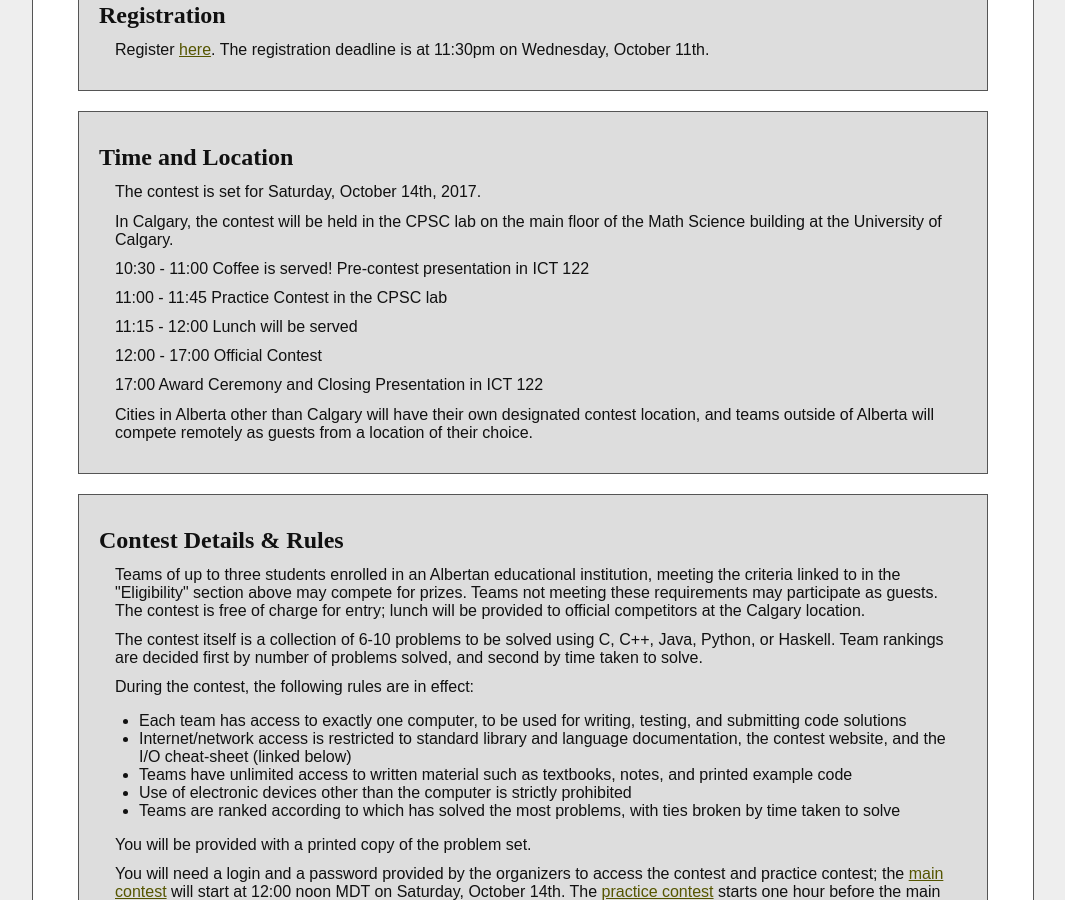
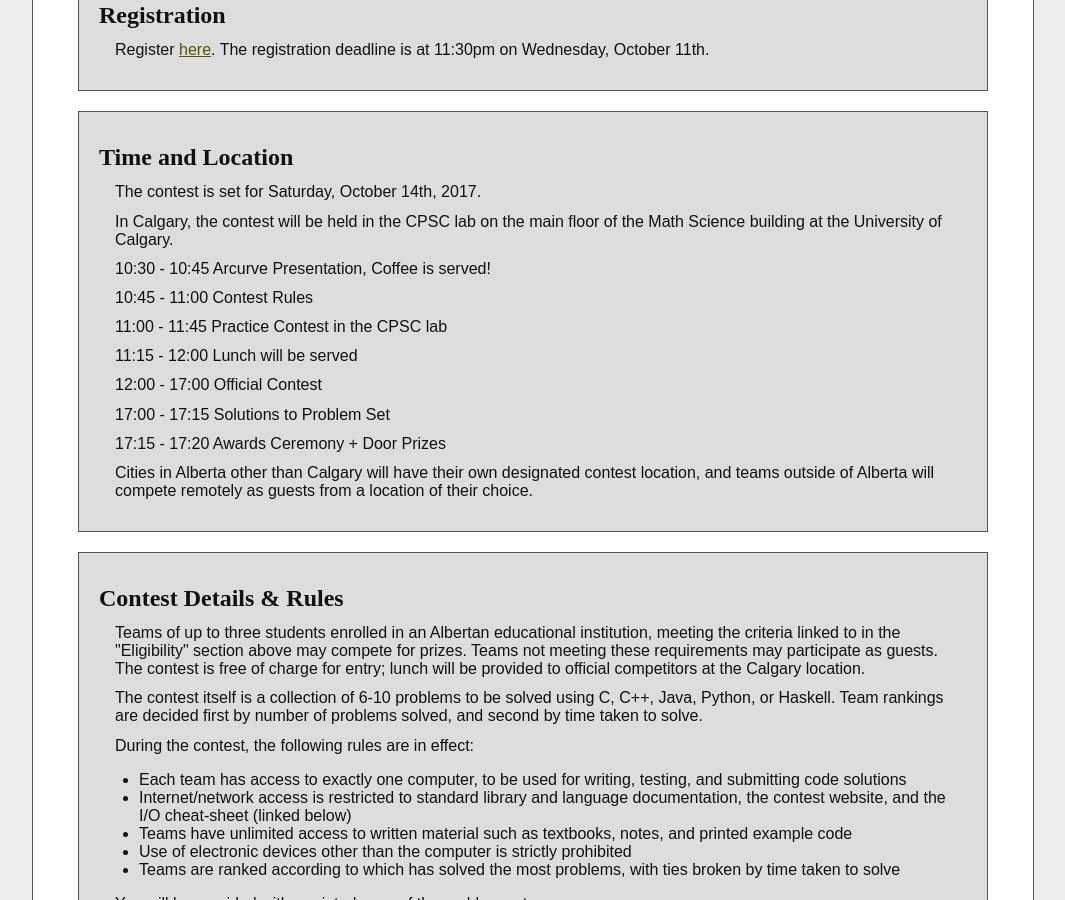
Before and after one commit to ProblemSolvingClub/psc-website, a Jekyll site: the page contests/acpc/2017/index.html, which Jekyll copies as it is, in a window 1280 px wide and 900 px high, scrolled down 1044 px. Shown: the whole window, without its empty margins (107-1172 px from the left). Built offline with Jekyll 4.4.1, drawn with Linux system fonts in a browser that asks for light colours; some web fonts are replaced.

Commit message:
update acpc info, ict 121

```diff
--- a/contests/acpc/2017/index.html
+++ b/contests/acpc/2017/index.html
@@ -94,7 +94,7 @@
            <!-- <b>Registration</b> -->
            <b> Registration </b>
            <p>
-			 Register <a href="https://acpc2016psc.eventbrite.ca/" target="_blank">here</a>.
+			 Register <a href="https://www.eventbrite.ca/e/alberta-collegiate-programming-contest-2017-registration-38194632173" target="_blank">here</a>.
 			The registration deadline is at 11:30pm on Wednesday, October 11th.
             </p>
         </div>
@@ -107,7 +107,9 @@
                 In Calgary, the contest will be held in the CPSC lab on the main floor of the Math Science building at the University of Calgary.
             </p>
             <p>
-                10:30 - 11:00   Coffee is served!  Pre-contest presentation in ICT 122
+                10:30 - 10:45   Arcurve Presentation, Coffee is served!</p>
+            <p>
+                10:45 - 11:00   Contest Rules
             </p>
             <p>
                 11:00 - 11:45   Practice Contest in the CPSC lab
@@ -120,7 +122,10 @@
                 12:00 - 17:00   Official Contest
             </p>
             <p>
-                17:00  Award Ceremony and Closing Presentation in ICT 122
+                17:00 - 17:15 Solutions to Problem Set
+            </p>
+            <p>
+                17:15 - 17:20 Awards Ceremony + Door Prizes
             </p>
             <p>
 				Cities in Alberta other than Calgary will have their own designated contest location, and teams outside of Alberta will compete remotely as guests from a location of their choice.
```
